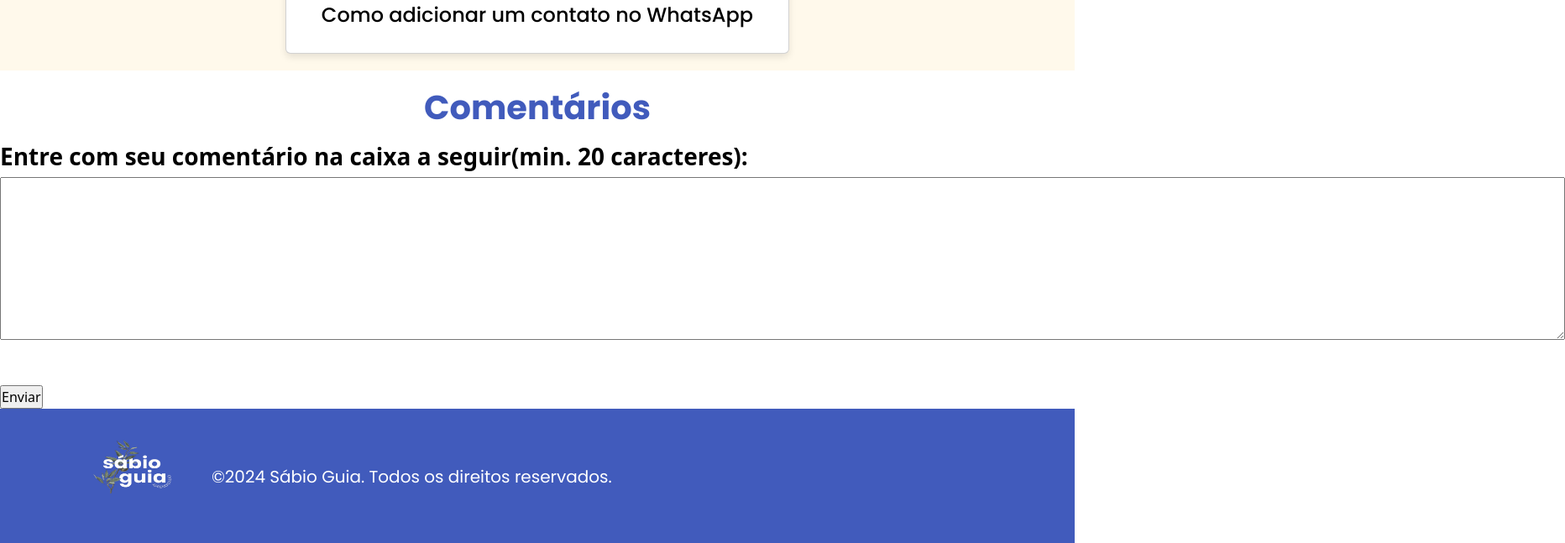
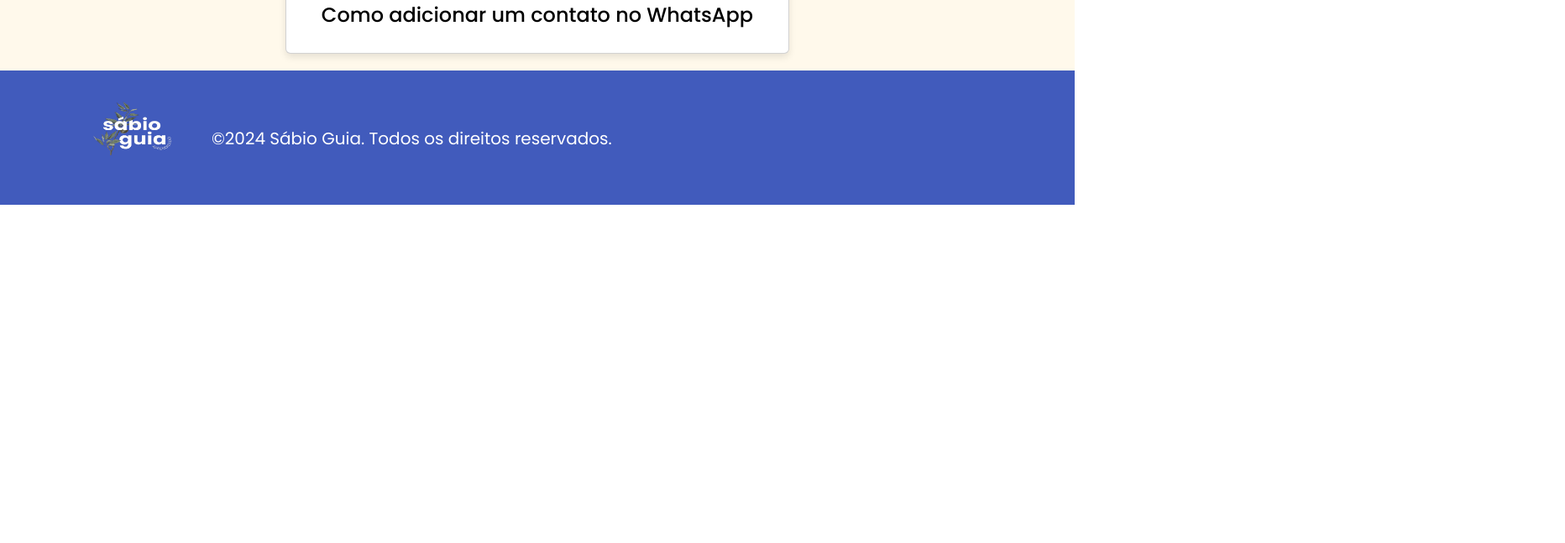
Before and after one commit to ICEI-PUC-Minas-PMV-ADS/Sabio_Guia, a plain HTML site: page src/paginaCurso-3/index.html in a window 1280 px wide. Shown: the part 1877-2524 px from the top of the page at 84% size, 1864 px wide, since content can reach past the window. After the commit the page ends 2121 px from the top, so only its background shows below. Drawn offline with nearby package versions, Linux system fonts and the light colour scheme.

Commit message:
Ajuste curso 3

```diff
--- a/src/paginaCurso-3/index.html
+++ b/src/paginaCurso-3/index.html
@@ -97,21 +97,6 @@
         </main>
 
 
-        <h1 class="title">Comentários</h1>
-
-        <article>
-            <h3 class="titulo" style="color: #000;"><b>Entre com seu comentário na caixa a seguir(min. 20 caracteres):</b></h3>
-        <textarea rows="8" cols="200" name="comentarios" id="coment" minlength="20"></textarea>
-
-        </article>
-
-        <br>
-
-        <br>
-
-        <input type="submit" value="Enviar" />
-
-
         <footer>
             <div class="container">
               <img src="/src/pagina inicial/img/logo.png" alt="Logo sábio guia" class="logo">
@@ -120,6 +105,5 @@
         </footer>
 
 
-        <script src="script.js"></script>
     </body>
     </html>
```
